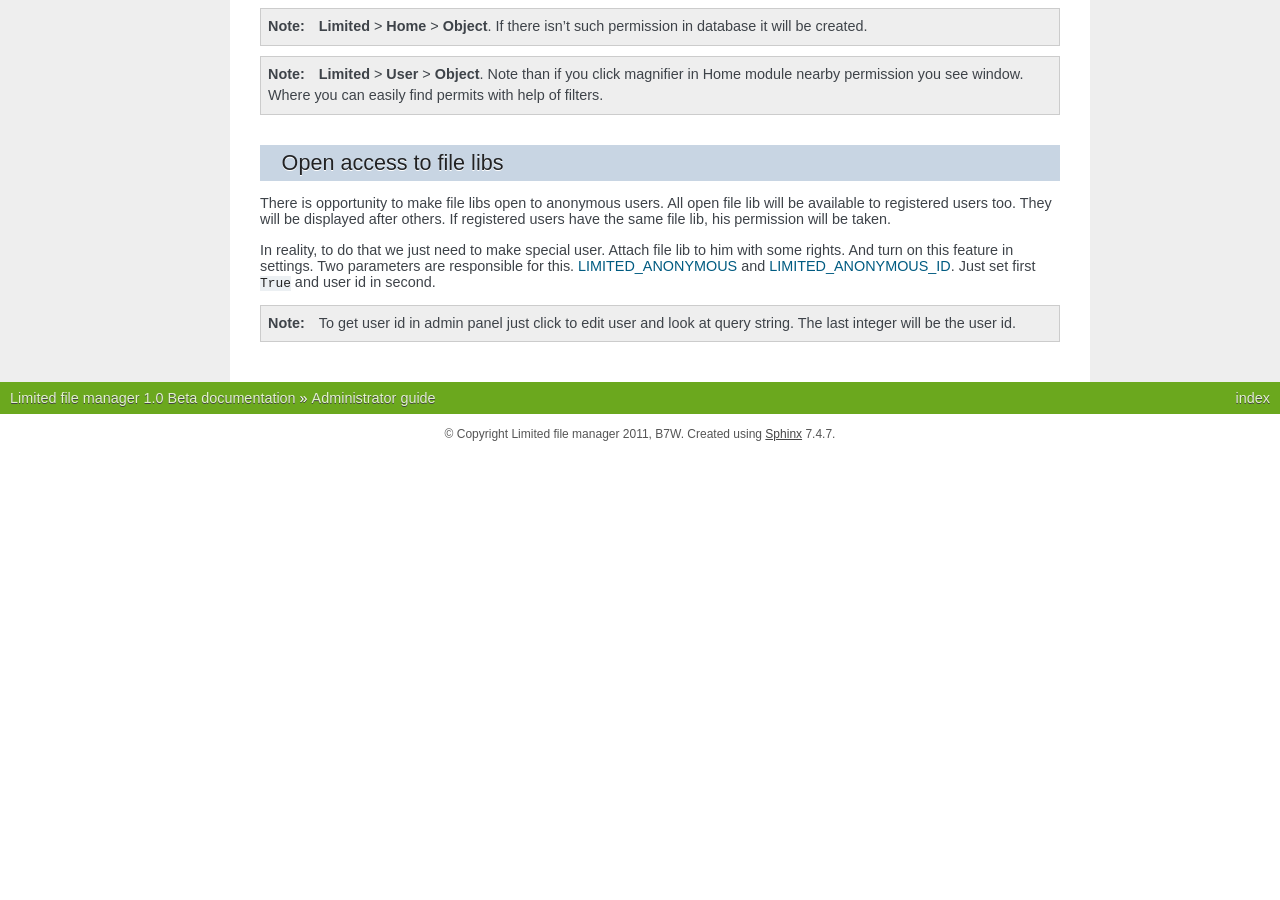
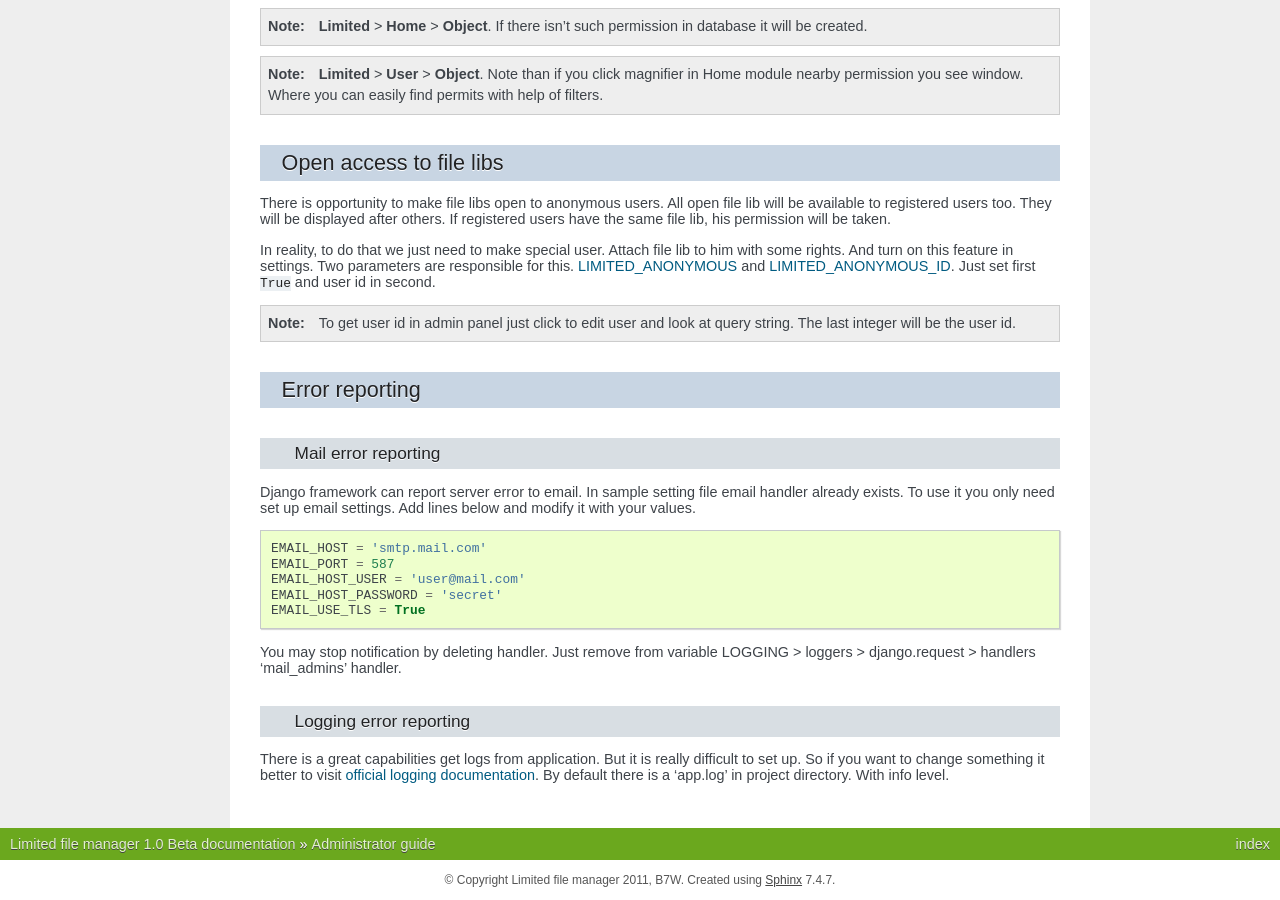
Before and after one commit to b7w/limited-fm, a Sphinx documentation site: the page built from docs/guide/administrator.rst, in a window 1280 px wide and 900 px high, scrolled down 1339 px. Built offline with Sphinx 7.4.7, drawn with Linux system fonts in a browser that asks for light colours; before the commit the page ends 1793 px from its top, so only the background shows below that; some of the changed text lies outside the part shown.

Commit message:
Add logging to administrator guide

```diff
--- a/docs/guide/administrator.rst
+++ b/docs/guide/administrator.rst
@@ -153,3 +153,44 @@ Open access to file libs
 
 .. note:: To get user id in admin panel just click to edit user and look at query string.
           The last integer will be the user id.
+
+
+
+.. index:: Error reporting
+.. index:: Mail error reporting
+
+Error reporting
+====================================
+
+Mail error reporting
+------------------------------------
+
+| Django framework can report server error to email.
+  In sample setting file email handler already exists.
+  To use it you only need set up email settings.
+  Add lines below and modify it with your values.
+
+.. code-block:: python
+
+    EMAIL_HOST = 'smtp.mail.com'
+    EMAIL_PORT = 587
+    EMAIL_HOST_USER = 'user@mail.com'
+    EMAIL_HOST_PASSWORD = 'secret'
+    EMAIL_USE_TLS = True
+
+| You may stop notification by deleting handler.
+  Just remove from variable
+  LOGGING > loggers > django.request > handlers 'mail_admins' handler.
+
+
+.. index:: Logging error reporting
+
+Logging error reporting
+------------------------------------
+
+| There is a great capabilities get logs from application.
+  But it is really difficult to set up.
+  So if you want to change something it better to visit
+  `official logging documentation <http://docs.djangoproject.com/en/dev/topics/logging>`__.
+  By default there is a 'app.log' in project directory.
+  With info level.
--- a/docs/guide/user.rst
+++ b/docs/guide/user.rst
@@ -32,6 +32,8 @@ Page layout
 | In file, history, trash tables the header have 3 links.
   :ref:`Home <user_guide_home_page>`, :ref:`History <user_guide_history_page>`, :ref:`Trash <user_guide_trash_page>`.
   So from any page with table you can go to home directory of file lib, history page and trash page.
+
+
 
 .. index:: Login page
 
--- a/docs/index.rst
+++ b/docs/index.rst
@@ -49,5 +49,5 @@ Indices and tables
 ====================================
 
 * :ref:`genindex`
-* :doc:`contents <contents>`
+* :doc:`Contents <contents>`
 * :ref:`search`
```
Also changed, not shown: other parts of docs/guide/user.rst (+1 -1 lines).
